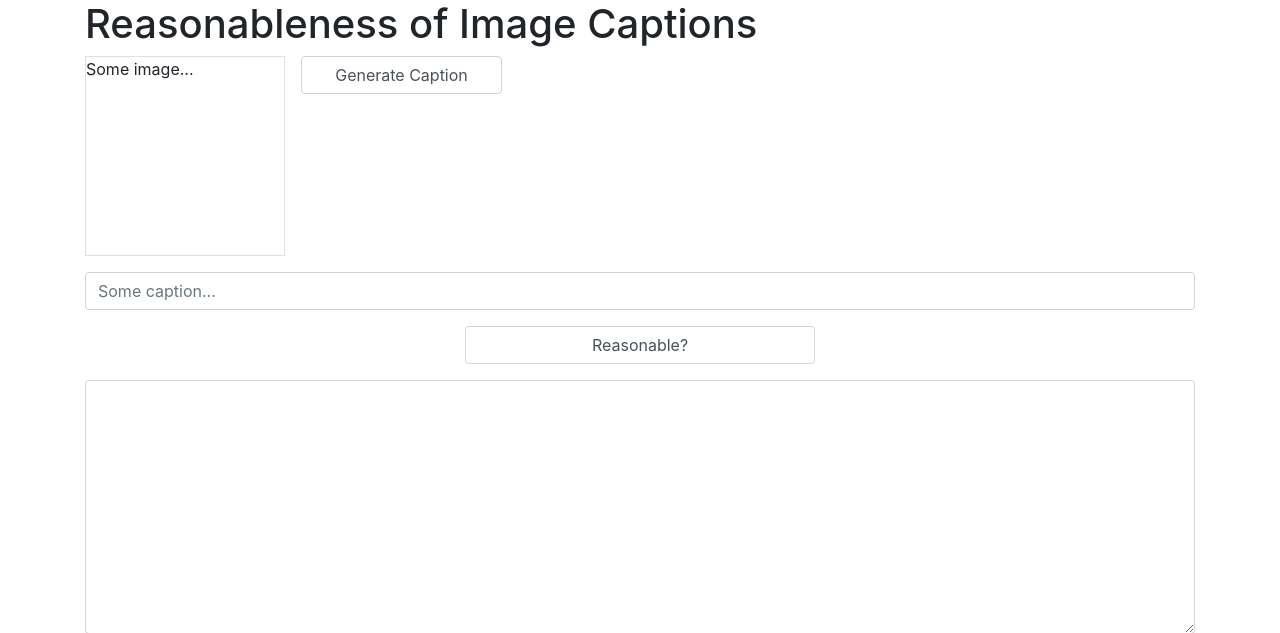
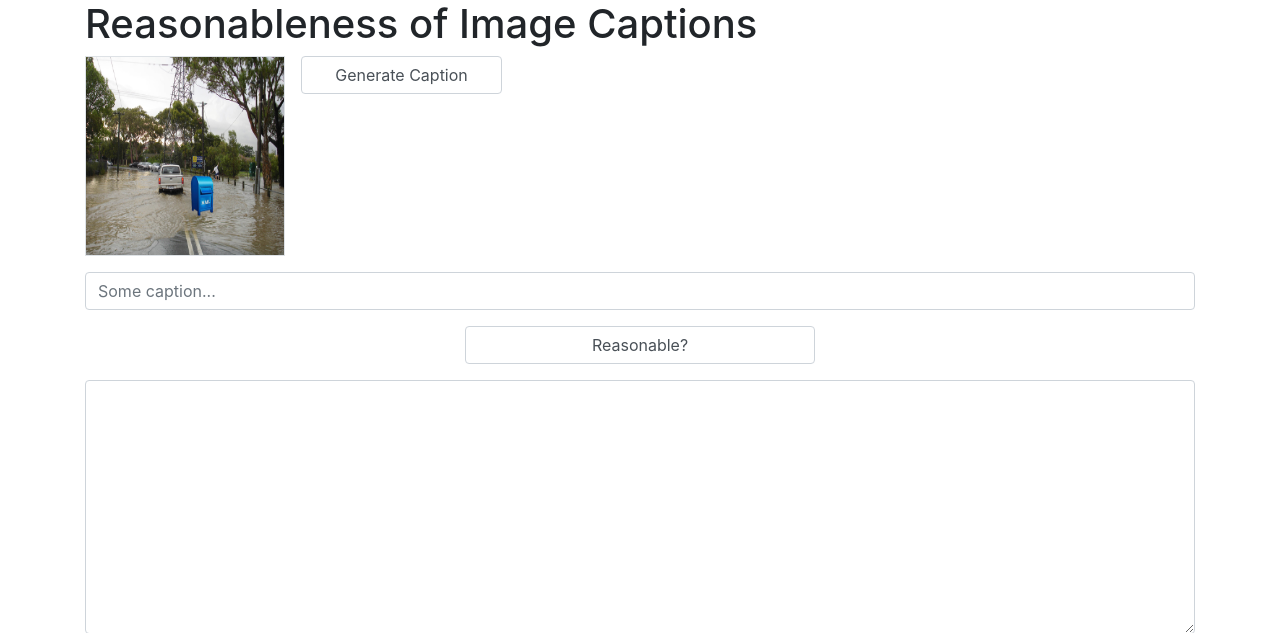
Before and after one commit to leilanihg/reasonableness-wrappers, a Flask app: page / in a window 1280 px wide. Shown: the top 633 px of the page. Run offline with Flask 2, Linux system fonts and the light colour scheme; some libraries are stand-ins or nearby versions.

Commit message:
add default image

```diff
--- a/local_monitor/primitives/templates/index.html
+++ b/local_monitor/primitives/templates/index.html
@@ -21,7 +21,9 @@
         <div class="row mb-3">
             <div class="col-md-12">
                 <div class="media">
-                    <div id="image_container" class="mr-3 border" style="width:200px;height:200px">Some image...</div>
+                    <div id="image_container" class="mr-3 border" style="width:200px;height:200px">
+                        <img src="static/img/mailbox_cross_street.jpeg" style="width:100%;height:100%" />
+                    </div>
                     <div class="media-body">
                         <div class="row">
                             <div class="col-md-3">
```
